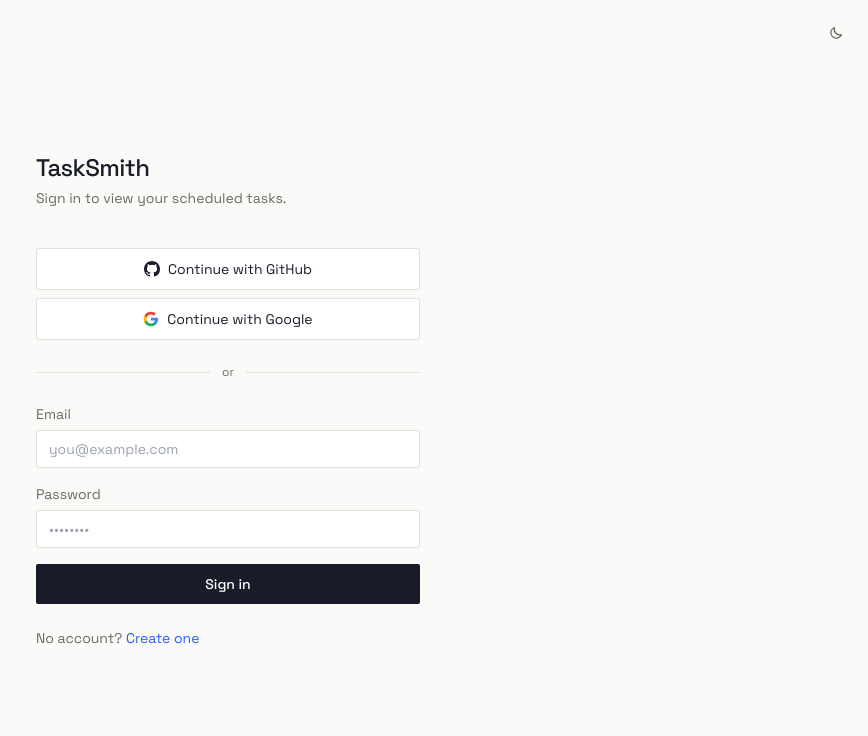
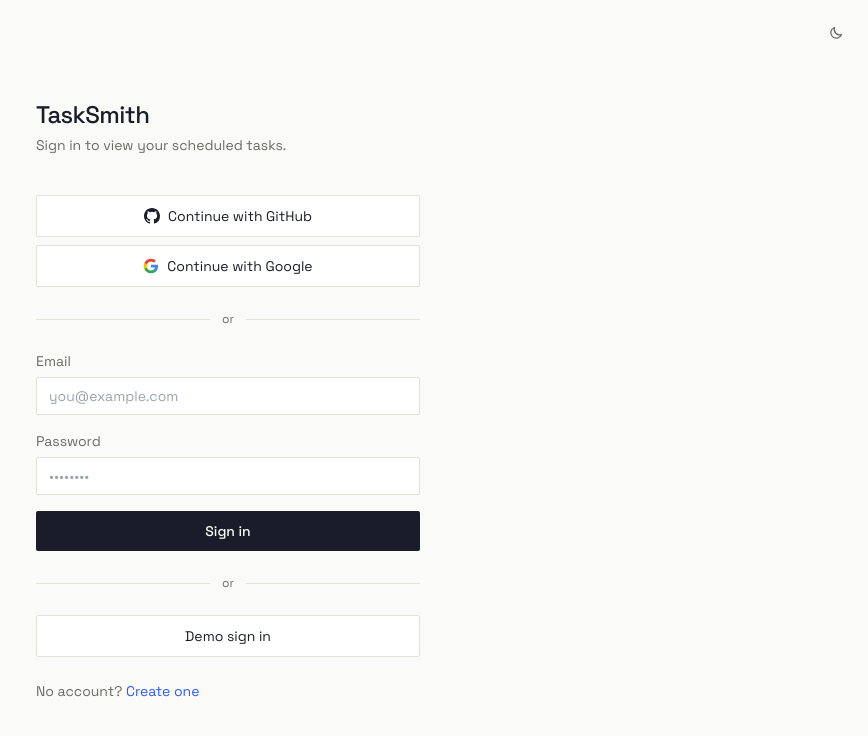
Before and after one commit to NamanD10/job-scheduler-frontend, a Next.js app: page /login in a window 1280 px wide. Shown: the top 736 px of the page, without its empty margins (412-1280 px from the left). Built offline with nearby package versions, Linux system fonts and the light colour scheme; no server answers.

Commit message:
Added demo sign in

```diff
--- a/app/login/page.tsx
+++ b/app/login/page.tsx
@@ -3,7 +3,7 @@
 import { useState } from "react";
 import Link from "next/link";
 import { useRouter } from "next/navigation";
-import { signIn, ApiError } from "@/lib/api";
+import { signIn, demoSignIn, ApiError } from "@/lib/api";
 import { useAuth } from "@/lib/auth-context";
 import ThemeToggle from "@/components/ThemeToggle";
 import OAuthButtons from "@/components/OAuthButtons";
@@ -30,6 +30,20 @@ export default function LoginPage() {
       setSubmitting(false);
     }
   }
+
+  async function handleDemoSignIn() {
+    try {
+
+      await demoSignIn();
+      await refresh();
+      router.push("/dashboard");
+    } catch (err) {
+      setError(err instanceof ApiError ? err.message : "Couldn't sign in. Try again.");
+    } finally {
+      setSubmitting(false);
+    }
+  }
+
 
   return (
     <div className="min-h-screen flex items-center justify-center px-6">
@@ -89,6 +103,18 @@ export default function LoginPage() {
           </button>
         </form>
 
+        <div className="my-6 flex items-center gap-3 text-xs text-muted">
+          <span className="h-px flex-1 bg-line" />
+            or
+          <span className="h-px flex-1 bg-line" />
+        </div>
+        <button
+            onClick={handleDemoSignIn}
+            className="focus-ring w-full flex items-center justify-center gap-2 border border-line bg-surface py-2.5 text-sm rounded-sm hover:border-ink transition-colors disabled:opacity-50"
+        >
+          {"Demo sign in"}
+        </button>
+
         <p className="mt-6 text-sm text-muted">
           No account?{" "}
           <Link href="/signup" className="text-cobalt hover:underline">
```
